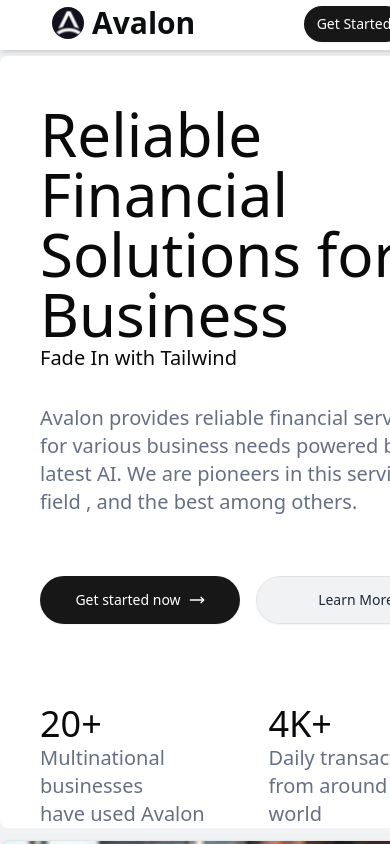
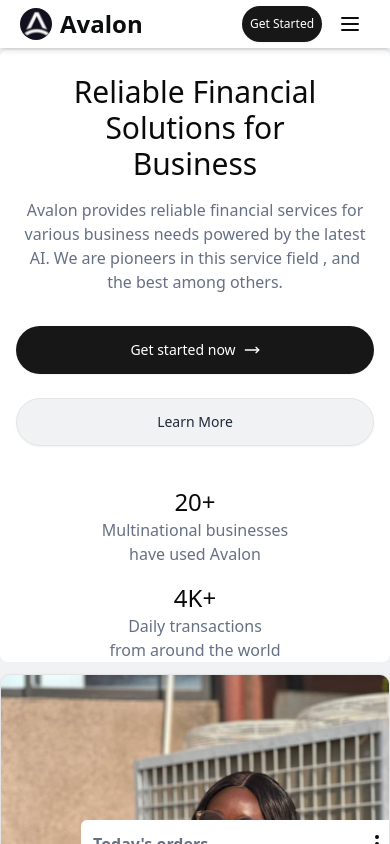
Before and after one commit to EnochDreamer/avalon, a React (Vite) app: page / in a window 390 px wide. Shown: the top 844 px of the page. Built offline with nearby package versions, Linux system fonts and the light colour scheme.

Commit message:
major changes to mobile view

```diff
--- a/src/App.jsx
+++ b/src/App.jsx
@@ -10,11 +10,11 @@ function App() {
     // Main root div fills viewport - prevents scroll
     <div className="min-h-screen w-screen overflow-hidden">
       {/* Grid container also fills viewport */}
-      <div className="grid grid-rows-[50px_1fr] gap-1.5 bg-color2 w-full min-h-screen">
-        <header className="text-center col-span-1 bg-white p-1 text-2xl font-bold text-gray-800 shadow-md">
+      <div className="bg-color2 w-full min-h-screen">
+        <header className="fixed top-0 left-0 w-full z-50 text-center bg-white p-1 text-2xl font-bold text-gray-800 shadow-md">
           <Header />
         </header>
-        {/* Main flex area does not add extra margin/padding that could overflow */}
+        <div className="pt-[50px] h-[calc(100vh-50px)]">
           <main className="flex flex-col gap-3 sm:justify-around sm:flex-row h-full">
             <div className="flex-1 h-full">
               <FirstHero />
@@ -25,6 +25,7 @@ function App() {
           </main>
         </div>
       </div>
+    </div>
   )
 }
 
--- a/src/header/Header.jsx
+++ b/src/header/Header.jsx
@@ -22,47 +22,68 @@ function Header() {
     console.log(openId);
         return (
             <div className='flex flex-row justify-between items-center self-center bg-white'>
-            <div className="flex ml-12 items-center justify-center" >
+                <div className="flex ml-4 sm:ml-12 items-center justify-center" >
                     <img src={avalon} alt="logo" className="w-8 h-8 mr-2 rounded-full" />
-                <span className="text-3xl font-bold text-color4">Avalon</span>
+                    <span className="text-2xl sm:text-3xl font-bold text-color4">Avalon</span>
                 </div>
+                {/* Desktop Navigation */}
                 <nav className="hidden sm:flex space-x-6 text-xl" >
-                {
-                    Object.entries({ 'solutions': ['Sitem1','Sitem2','Sitem3'], 'industries': ['iItem1','iTem2'] }).map(([key, value], index) => (
+                    {/* ...existing code... */}
+                    {Object.entries({ 'solutions': ['Sitem1','Sitem2','Sitem3'], 'industries': ['iItem1','iTem2'] }).map(([key, value], index) => (
                         <div key={index} className="relative flex justify-center items-center space-x-1" >
                             <a href="#" className="text-color4 hover:text-color3" onClick={(() => handleOpen(index+1))}>{key}</a>
-                            <ChevronDown className={`transform transition-transform duration-700 ease-out ${
-openId===index+1 ? "rotate-180" : "rotate-0"}`} onClick={(() => handleOpen(index+1))} />
-                            {
-                                openId === index+1 && (
+                            <ChevronDown className={`transform transition-transform duration-700 ease-out ${openId===index+1 ? "rotate-180" : "rotate-0"}`} onClick={(() => handleOpen(index+1))} />
+                            {openId === index+1 && (
                                 <div className='h-30 w-40 card'>
                                     <div className='close-icon-wrapper'><X  onClick={() => handleOpen(0)} /></div>
                                     <ul>
-                                            {
-                                                value.map((item, itemIndex) => (
+                                        {value.map((item, itemIndex) => (
                                             <li key={itemIndex} className="text-color4 hover:text-color3">
                                                 <a href="#">{item}</a>
                                             </li>
-                                                ))
-                                            }
+                                        ))}
                                     </ul>
                                 </div>
-                                )
-                            }
-
+                            )}
                         </div>
-                    ))
-                }
+                    ))}
                     <div className='flex items-center space-x-6'>
                         <a href="#" className="text-color4 hover:text-color3">Pricing</a>
                         <a href="#" className="text-color4 hover:text-color3">Resources</a>
                         <a href="#" className="text-color4 hover:text-color3">Company</a>
                     </div>
                 </nav>
-            <div className='mr-12'>
-                <Button variant="default" className="h-9 w-25 rounded-full text-white text-sm"> Get Started  </Button>
+                {/* Mobile Hamburger & Menu */}
+                <div className='flex sm:hidden items-center gap-2 mr-4'>
+                    <Button variant="default" className="h-9 w-20 rounded-full text-white text-xs sm:text-sm px-2 sm:px-4">Get Started</Button>
+                    <button
+                        className="inline-flex items-center justify-center p-2 rounded-md text-color4 focus:outline-none"
+                        onClick={() => setOpenId(openId === 99 ? 0 : 99)}
+                        aria-label="Open menu"
+                    >
+                        <svg className="h-6 w-6" fill="none" stroke="currentColor" viewBox="0 0 24 24">
+                            <path strokeLinecap="round" strokeLinejoin="round" strokeWidth={2} d="M4 6h16M4 12h16M4 18h16" />
+                        </svg>
+                    </button>
+                    {openId === 99 && (
+                        <div className="absolute top-14 right-4 bg-white rounded-md shadow-lg z-50 p-4 w-48">
+                            <button className="absolute top-2 right-2" onClick={() => setOpenId(0)}>
+                                <X className="h-5 w-5 text-color4" />
+                            </button>
+                            <ul className="flex flex-col gap-3 mt-4">
+                                <li><a href="#" className="text-color4 hover:text-color3">Solutions</a></li>
+                                <li><a href="#" className="text-color4 hover:text-color3">Industries</a></li>
+                                <li><a href="#" className="text-color4 hover:text-color3">Pricing</a></li>
+                                <li><a href="#" className="text-color4 hover:text-color3">Resources</a></li>
+                                <li><a href="#" className="text-color4 hover:text-color3">Company</a></li>
+                            </ul>
                         </div>
-
+                    )}
+                </div>
+                {/* Desktop Button */}
+                <div className='hidden sm:block mr-12'>
+                    <Button variant="default" className="h-9 w-25 rounded-full text-white text-sm px-4"> Get Started  </Button>
+                </div>
             </div>
         )
 }
--- a/src/main/FirstHero.jsx
+++ b/src/main/FirstHero.jsx
@@ -19,39 +19,32 @@ function FirstHero() {
 console.log("from outside effect:", mounted);
 
 return (
-    <div className='h-full w-full pl-10 pt-12 bg-white rounded-md'>
-        <div className='text-6xl transition-transform duration-1000 ease-in-out hover:scale-102'>
+    <div className='h-full w-full pl-4 pr-4 pt-6 sm:pl-10 sm:pr-10 sm:pt-12 bg-white rounded-md'>
+        <div className='text-3xl sm:text-6xl transition-transform duration-1000 ease-in-out hover:scale-102 text-center sm:text-left'>
             <p>Reliable Financial </p>
             <p>Solutions for</p>
             <p>Business</p>
         </div>
-        <div
-            className={`transition-opacity duration-10000 ${visible ? 'opacity-100' : 'opacity-0'
-                }`}
-        >
-            <h1 className="text-xl">Fade In with Tailwind</h1>
-        </div>
-        <div className='text-xl mt-8'>
+        <div className='text-base sm:text-xl mt-4 sm:mt-8 text-center sm:text-left'>
             <p className='text-color3'>Avalon provides reliable financial services for various business needs powered by the latest AI. We are pioneers in this service field , and the best among others.</p>
         </div>
 
-
-        <div className='flex flex-row justify-start items-center mt-15'>
-            <Button variant="default" className="h-12 w-50 rounded-full text-white"> Get started now
+        <div className='flex flex-col sm:flex-row justify-center sm:justify-start items-center mt-8 sm:mt-15 gap-3 sm:gap-0 w-full max-w-full px-0 sm:px-0'>
+            <Button variant="default" className="h-12 w-full max-w-full sm:w-50 rounded-full text-white"> Get started now
                 <MoveRight />
             </Button>
-            <Button variant="outline" className="h-12 w-50 rounded-full bg-color2 text-gray-800 ml-4"> Learn More </Button>
+            <Button variant="outline" className="h-12 w-full max-w-full sm:w-50 rounded-full bg-color2 text-gray-800 sm:ml-4 mt-3 sm:mt-0"> Learn More </Button>
         </div>
-        <div className='flex flex-row gap-6 items-center mt-20'>
-            <div className=''>
-                <p className='text-4xl'>20+</p>
-                <p className='text-xl text-color3'>Multinational businesses </p>
-                <p className='text-xl text-color3'>have used Avalon</p>
+        <div className='flex flex-col sm:flex-row gap-4 sm:gap-6 items-center mt-10 sm:mt-20'>
+            <div className='text-center sm:text-left'>
+                <p className='text-2xl sm:text-4xl'>20+</p>
+                <p className='text-base sm:text-xl text-color3'>Multinational businesses </p>
+                <p className='text-base sm:text-xl text-color3'>have used Avalon</p>
             </div>
-            <div>
-                <p className='text-4xl'>4K+</p>
-                <p className='text-xl text-color3'>Daily transactions </p>
-                <p className='text-xl text-color3'>from around the world</p>
+            <div className='text-center sm:text-left'>
+                <p className='text-2xl sm:text-4xl'>4K+</p>
+                <p className='text-base sm:text-xl text-color3'>Daily transactions </p>
+                <p className='text-base sm:text-xl text-color3'>from around the world</p>
             </div>
         </div>
     </div>
--- a/src/main/SecondHero.jsx
+++ b/src/main/SecondHero.jsx
@@ -6,8 +6,8 @@ import { PanelRightClose } from 'lucide-react'
 
 function SecondHero() {
   return (
-    <div className='relative h-full w-full  mx-auto border rounded-lg overflow-hidden shadow'>
-      <img src={Funmi} alt="funmi" className='sm:h-[90vh] w-full object-cover' />
+  <div className='relative w-full mx-auto border rounded-lg overflow-hidden shadow h-full'>
+  <img src={Funmi} alt="funmi" className='w-full h-auto object-contain sm:h-screen sm:object-cover' />
       <div className='absolute bottom-40 left-20 space-y-3'>
         <OrderCard
           orders={'24,500'}
@@ -21,7 +21,6 @@ function SecondHero() {
       </div>
       <div className='absolute flex flex-row justify-center items-center gap-1 bottom-10 left-20 text-color2 text-2xl font-bold'>
         <div className='flex bg-color2 h-12 w-12  items-center justify-center rounded-full'><PanelRightClose fill='black' className='flex justify-self-center align-self-center' /></div>
-
         <p className='text-lg'>Your journey to financial freedom starts here.</p>
       </div>
       <div>
```
Lines whose indentation alone changed are shown as unchanged.
